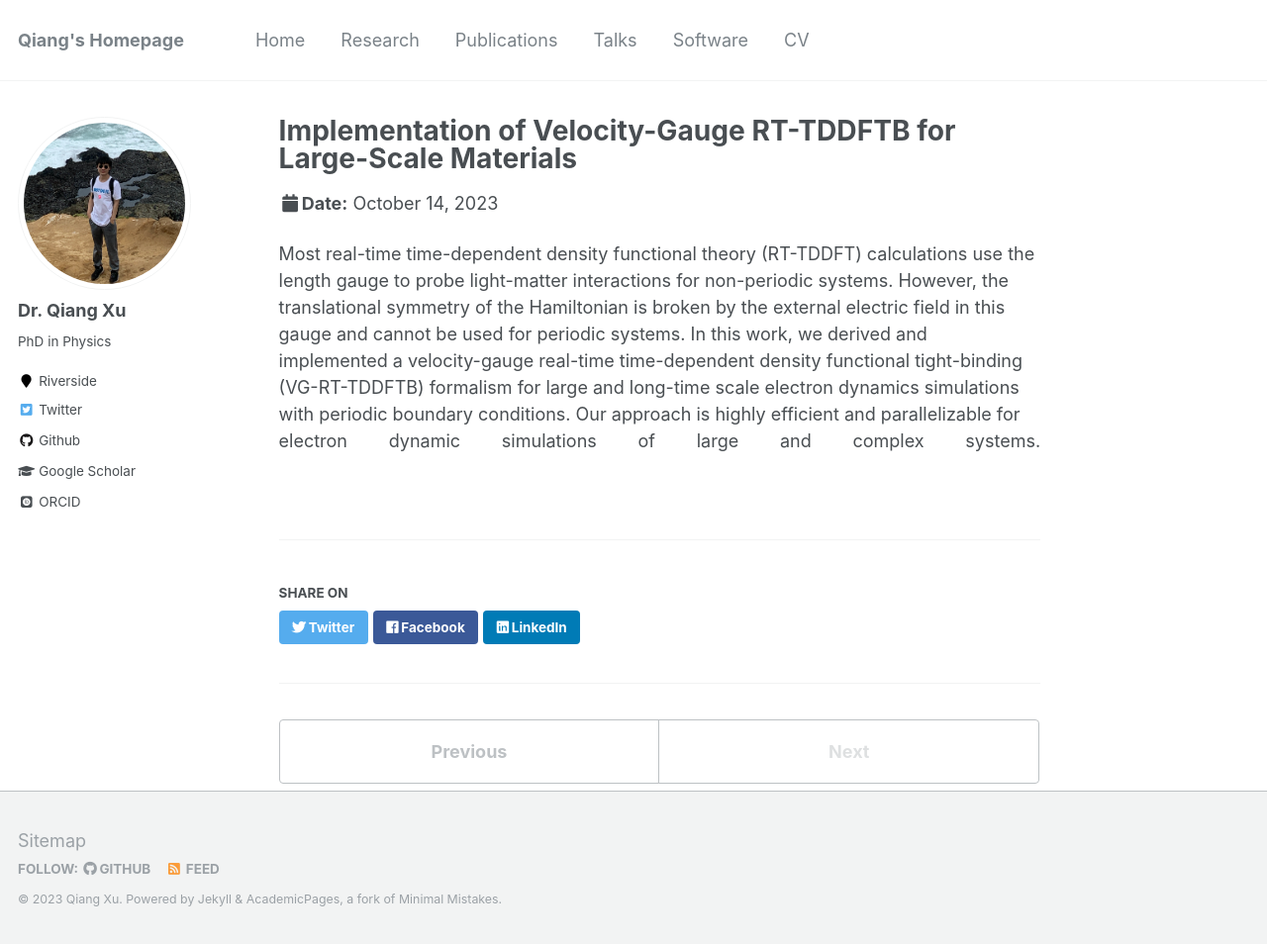
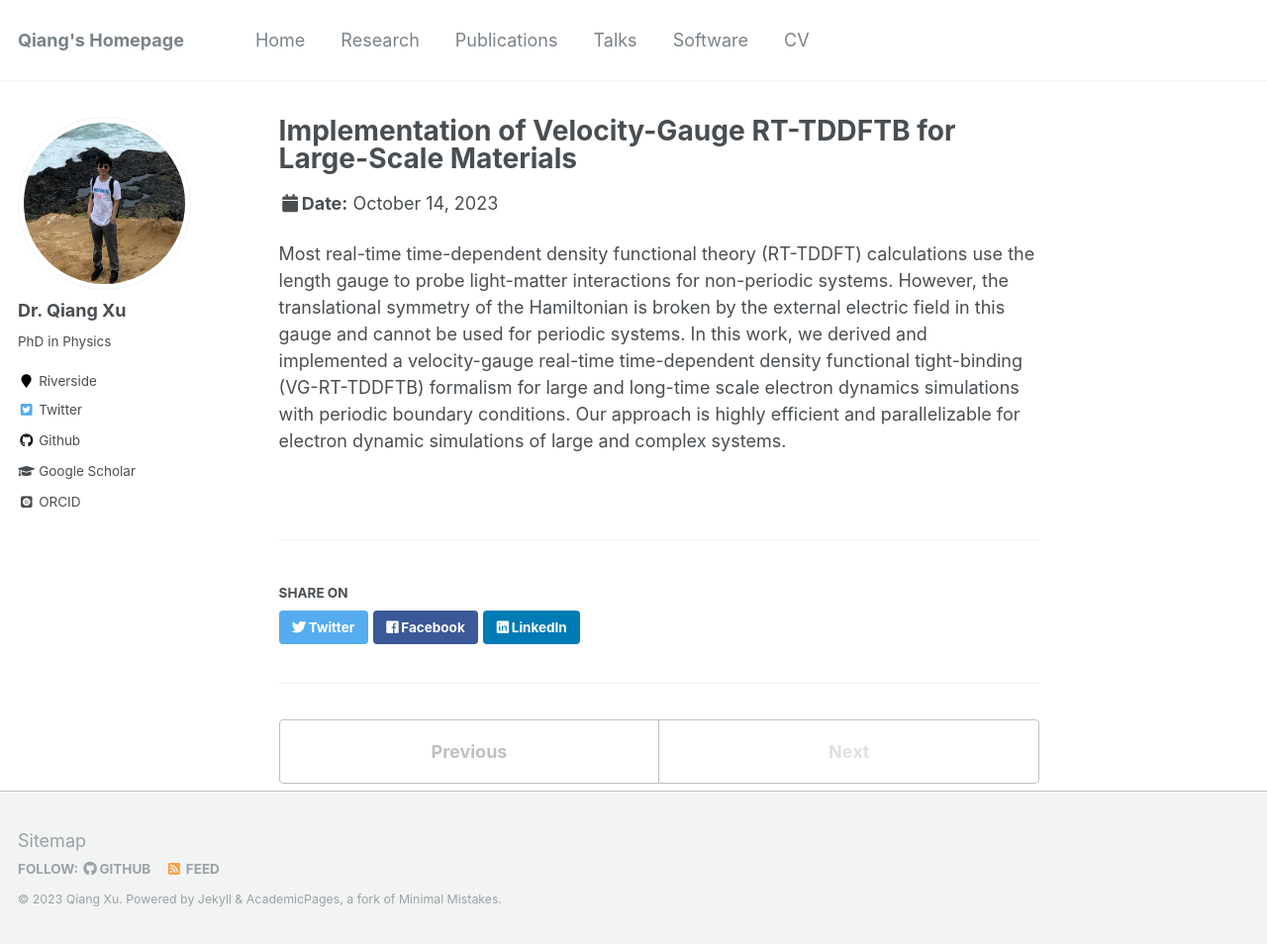
Before and after one commit to xqjlu/xqjlu.github.io, a Jekyll site: the page built from _talks/2023-10-14-talk-1.md, in a window 1280 px wide and 954 px high. Shown: the whole window at 99% size. Built offline with Jekyll 4.4.1, drawn with Linux system fonts in a browser that asks for light colours; some web fonts are replaced.

Commit message:
undo justify

```diff
--- a/_talks/2023-10-14-talk-1.md
+++ b/_talks/2023-10-14-talk-1.md
@@ -8,4 +8,4 @@
 location: "UC, Los Angeles"
 ---
 
-<p style="text-align-last: justify;">Most real-time time-dependent density functional theory (RT-TDDFT) calculations use the length gauge to probe light-matter interactions for non-periodic systems. However, the translational symmetry of the Hamiltonian is broken by the external electric field in this gauge and cannot be used for periodic systems. In this work, we derived and implemented a velocity-gauge real-time time-dependent density functional tight-binding (VG-RT-TDDFTB) formalism for large and long-time scale electron dynamics simulations with periodic boundary conditions. Our approach is highly efficient and parallelizable for electron dynamic simulations of large and complex systems.</p>
+Most real-time time-dependent density functional theory (RT-TDDFT) calculations use the length gauge to probe light-matter interactions for non-periodic systems. However, the translational symmetry of the Hamiltonian is broken by the external electric field in this gauge and cannot be used for periodic systems. In this work, we derived and implemented a velocity-gauge real-time time-dependent density functional tight-binding (VG-RT-TDDFTB) formalism for large and long-time scale electron dynamics simulations with periodic boundary conditions. Our approach is highly efficient and parallelizable for electron dynamic simulations of large and complex systems.
```
Also changed, not shown: _talks/2023-03-09-talk-2.md (+1 -1 lines).
